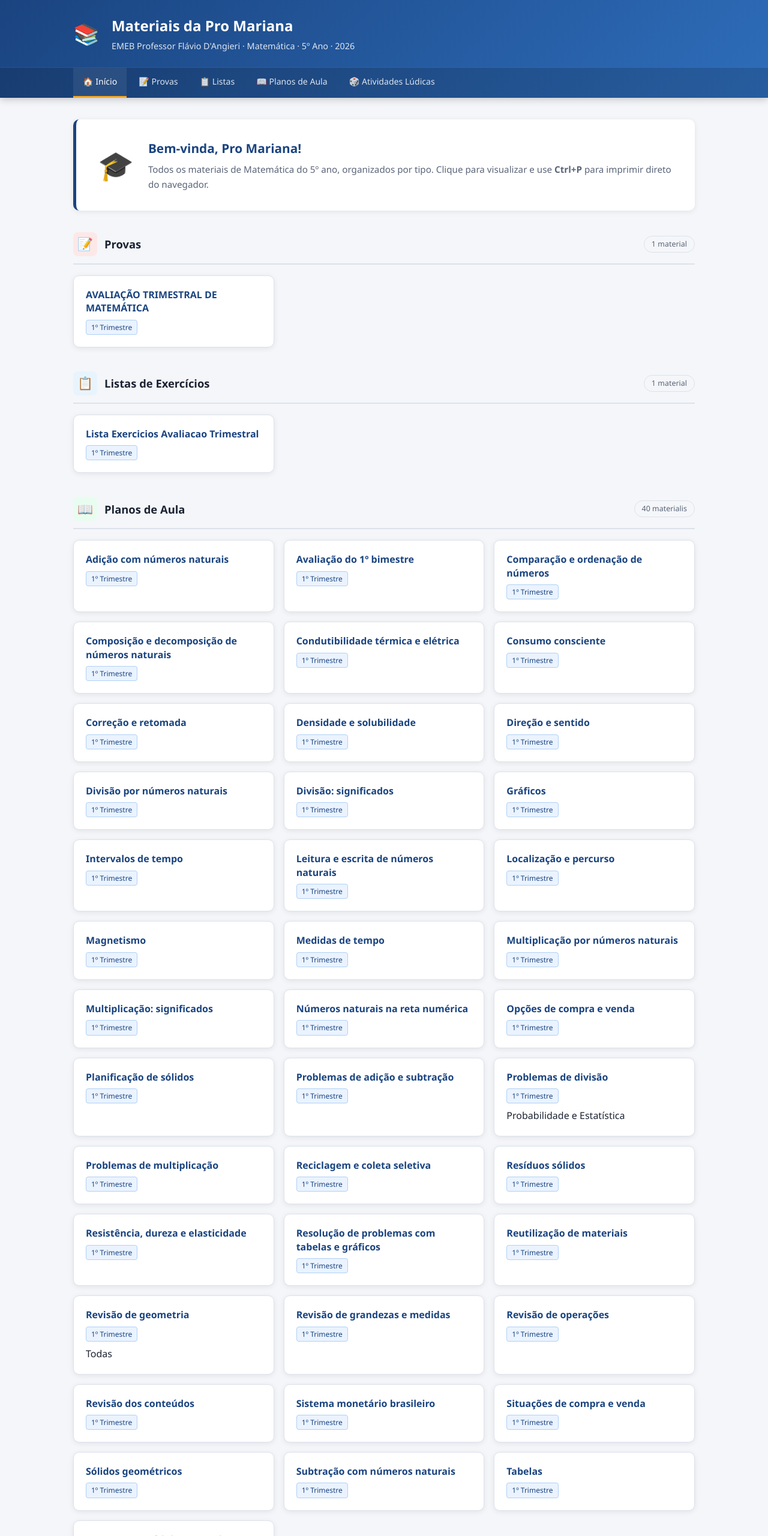
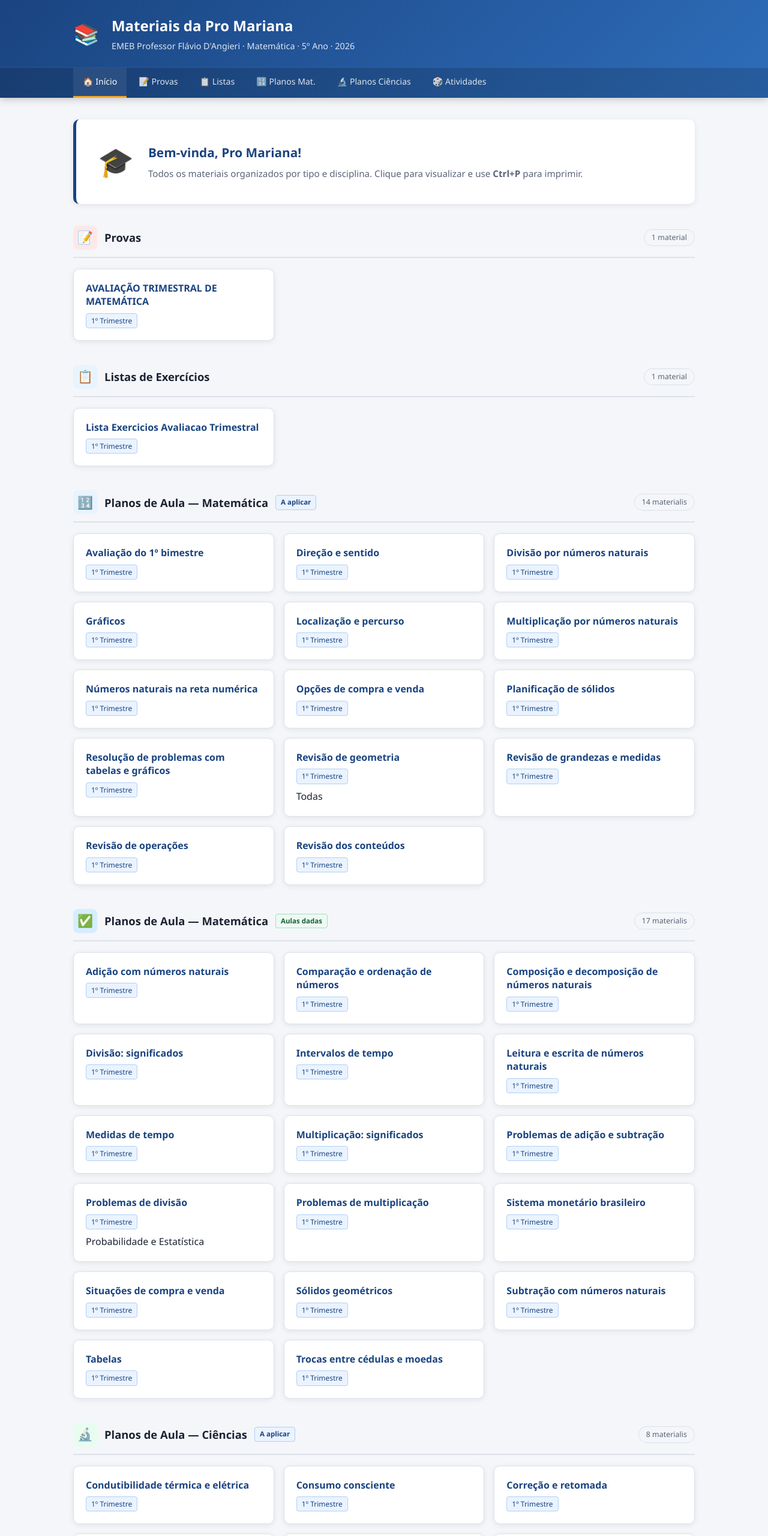
Before and after one commit to marianavitorino20/materiais-flavio-5ano, a plain HTML site: page index.html in a window 1280 px wide. Shown: the top 2560 px of the page at 60% size. Drawn offline with Linux system fonts and the light colour scheme.

Commit message:
📂 Separa planos por disciplina (Mat/Ciências) e por status (a aplicar/aulas dadas)

```diff
--- a/assets/materiais.js
+++ b/assets/materiais.js
@@ -22,7 +22,8 @@ const MATERIAIS = {
       "desc": ""
     }
   ],
-  "planos": [
+  "atividades": [],
+  "planos_mat": [
     {
       "titulo": "Direção e sentido",
       "url": "materiais/planos_de_aula/direcao_e_sentido.html",
@@ -148,7 +149,9 @@ const MATERIAIS = {
         "1º Trimestre"
       ],
       "desc": ""
-    },
+    }
+  ],
+  "planos_mat_dadas": [
     {
       "titulo": "Sistema monetário brasileiro",
       "url": "materiais/planos_de_aula/sistema_monetario_brasileiro.html",
@@ -301,7 +304,9 @@ const MATERIAIS = {
         "1º Trimestre"
       ],
       "desc": ""
-    },
+    }
+  ],
+  "planos_cie": [
     {
       "titulo": "Condutibilidade térmica e elétrica",
       "url": "materiais/planos_de_aula/condutibilidade_termica_e_eletrica.html",
@@ -373,7 +378,9 @@ const MATERIAIS = {
         "1º Trimestre"
       ],
       "desc": ""
-    },
+    }
+  ],
+  "planos_cie_dadas": [
     {
       "titulo": "Densidade e solubilidade",
       "url": "materiais/planos_de_aula/densidade_e_solubilidade.html",
@@ -383,6 +390,5 @@ const MATERIAIS = {
       ],
       "desc": ""
     }
-  ],
-  "atividades": []
+  ]
 };
--- a/index.html
+++ b/index.html
@@ -4,7 +4,24 @@
   <meta charset="UTF-8">
   <meta name="viewport" content="width=device-width, initial-scale=1.0">
   <title>Materiais — Pro Mariana | EMEB Flávio D'Angieri</title>
-  <link rel="stylesheet" href="assets/style.css?v=202604261941">
+  <link rel="stylesheet" href="assets/style.css?v=202604261943">
+  <style>
+    .icone-mat       { background: #e8f4fd; }
+    .icone-mat-dadas { background: #d6edff; }
+    .icone-cie       { background: #e8fdf0; }
+    .icone-cie-dadas { background: #d0f5e2; }
+    .tag-dada { background: #edfaf3; border-color: #a3dfc0; color: #1a5e37; }
+    .secao-header .badge-dadas {
+      font-size: .72rem; font-weight: 600;
+      background: #edfaf3; border: 1px solid #a3dfc0;
+      color: #1a5e37; border-radius: 4px; padding: 2px 8px;
+    }
+    .secao-header .badge-pendentes {
+      font-size: .72rem; font-weight: 600;
+      background: #eaf3ff; border: 1px solid #b0d0f5;
+      color: #1a4480; border-radius: 4px; padding: 2px 8px;
+    }
+  </style>
 </head>
 <body>
   <header>
@@ -20,8 +37,9 @@
         <li><a href="index.html" class="ativo">🏠 Início</a></li>
         <li><a href="#provas">📝 Provas</a></li>
         <li><a href="#listas">📋 Listas</a></li>
-        <li><a href="#planos">📖 Planos de Aula</a></li>
-        <li><a href="#atividades">🎲 Atividades Lúdicas</a></li>
+        <li><a href="#planos-mat">🔢 Planos Mat.</a></li>
+        <li><a href="#planos-cie">🔬 Planos Ciências</a></li>
+        <li><a href="#atividades">🎲 Atividades</a></li>
       </ul>
     </nav>
   </header>
@@ -31,10 +49,11 @@
       <div class="hero-icon">🎓</div>
       <div>
         <h2>Bem-vinda, Pro Mariana!</h2>
-        <p>Todos os materiais de Matemática do 5º ano, organizados por tipo. Clique para visualizar e use <strong>Ctrl+P</strong> para imprimir direto do navegador.</p>
+        <p>Todos os materiais organizados por tipo e disciplina. Clique para visualizar e use <strong>Ctrl+P</strong> para imprimir.</p>
       </div>
     </div>
 
+    <!-- PROVAS -->
     <section class="secao" id="provas">
       <div class="secao-header">
         <div class="icone icone-provas">📝</div>
@@ -44,6 +63,7 @@
       <div class="grid" id="grid-provas"><div class="vazio">Nenhuma prova gerada ainda.</div></div>
     </section>
 
+    <!-- LISTAS -->
     <section class="secao" id="listas">
       <div class="secao-header">
         <div class="icone icone-listas">📋</div>
@@ -53,15 +73,49 @@
       <div class="grid" id="grid-listas"><div class="vazio">Nenhuma lista gerada ainda.</div></div>
     </section>
 
-    <section class="secao" id="planos">
+    <!-- PLANOS MATEMÁTICA -->
+    <section class="secao" id="planos-mat">
       <div class="secao-header">
-        <div class="icone icone-planos">📖</div>
-        <h2>Planos de Aula</h2>
-        <span class="contador" id="cnt-planos">0 materiais</span>
+        <div class="icone icone-mat">🔢</div>
+        <h2>Planos de Aula — Matemática</h2>
+        <span class="badge-pendentes">A aplicar</span>
+        <span class="contador" id="cnt-planos-mat">0 materiais</span>
       </div>
-      <div class="grid" id="grid-planos"><div class="vazio">Nenhum plano gerado ainda.</div></div>
+      <div class="grid" id="grid-planos-mat"><div class="vazio">Nenhum plano cadastrado.</div></div>
     </section>
 
+    <section class="secao" id="planos-mat-dadas">
+      <div class="secao-header">
+        <div class="icone icone-mat-dadas">✅</div>
+        <h2>Planos de Aula — Matemática</h2>
+        <span class="badge-dadas">Aulas dadas</span>
+        <span class="contador" id="cnt-planos-mat-dadas">0 materiais</span>
+      </div>
+      <div class="grid" id="grid-planos-mat-dadas"><div class="vazio">Nenhum plano cadastrado.</div></div>
+    </section>
+
+    <!-- PLANOS CIÊNCIAS -->
+    <section class="secao" id="planos-cie">
+      <div class="secao-header">
+        <div class="icone icone-cie">🔬</div>
+        <h2>Planos de Aula — Ciências</h2>
+        <span class="badge-pendentes">A aplicar</span>
+        <span class="contador" id="cnt-planos-cie">0 materiais</span>
+      </div>
+      <div class="grid" id="grid-planos-cie"><div class="vazio">Nenhum plano cadastrado.</div></div>
+    </section>
+
+    <section class="secao" id="planos-cie-dadas">
+      <div class="secao-header">
+        <div class="icone icone-cie-dadas">✅</div>
+        <h2>Planos de Aula — Ciências</h2>
+        <span class="badge-dadas">Aulas dadas</span>
+        <span class="contador" id="cnt-planos-cie-dadas">0 materiais</span>
+      </div>
+      <div class="grid" id="grid-planos-cie-dadas"><div class="vazio">Nenhum plano cadastrado.</div></div>
+    </section>
+
+    <!-- ATIVIDADES -->
     <section class="secao" id="atividades">
       <div class="secao-header">
         <div class="icone icone-atividades">🎲</div>
@@ -76,7 +130,7 @@
     <p>Gerado automaticamente pela Assistente da Pro Mariana · EMEB Professor Flávio D'Angieri · Jundiaí, SP</p>
   </footer>
 
-  <script src="assets/materiais.js?v=202604261941"></script>
+  <script src="assets/materiais.js?v=202604261943"></script>
   <script>
     function renderSecao(dados, gridId, cntId) {
       const grid = document.getElementById(gridId);
@@ -98,10 +152,13 @@
       });
     }
     if (typeof MATERIAIS !== 'undefined') {
-      renderSecao(MATERIAIS.provas,     'grid-provas',     'cnt-provas');
-      renderSecao(MATERIAIS.listas,     'grid-listas',     'cnt-listas');
-      renderSecao(MATERIAIS.planos,     'grid-planos',     'cnt-planos');
-      renderSecao(MATERIAIS.atividades, 'grid-atividades', 'cnt-atividades');
+      renderSecao(MATERIAIS.provas,          'grid-provas',          'cnt-provas');
+      renderSecao(MATERIAIS.listas,          'grid-listas',          'cnt-listas');
+      renderSecao(MATERIAIS.planos_mat,      'grid-planos-mat',      'cnt-planos-mat');
+      renderSecao(MATERIAIS.planos_mat_dadas,'grid-planos-mat-dadas','cnt-planos-mat-dadas');
+      renderSecao(MATERIAIS.planos_cie,      'grid-planos-cie',      'cnt-planos-cie');
+      renderSecao(MATERIAIS.planos_cie_dadas,'grid-planos-cie-dadas','cnt-planos-cie-dadas');
+      renderSecao(MATERIAIS.atividades,      'grid-atividades',      'cnt-atividades');
     }
   </script>
 </body>
```
